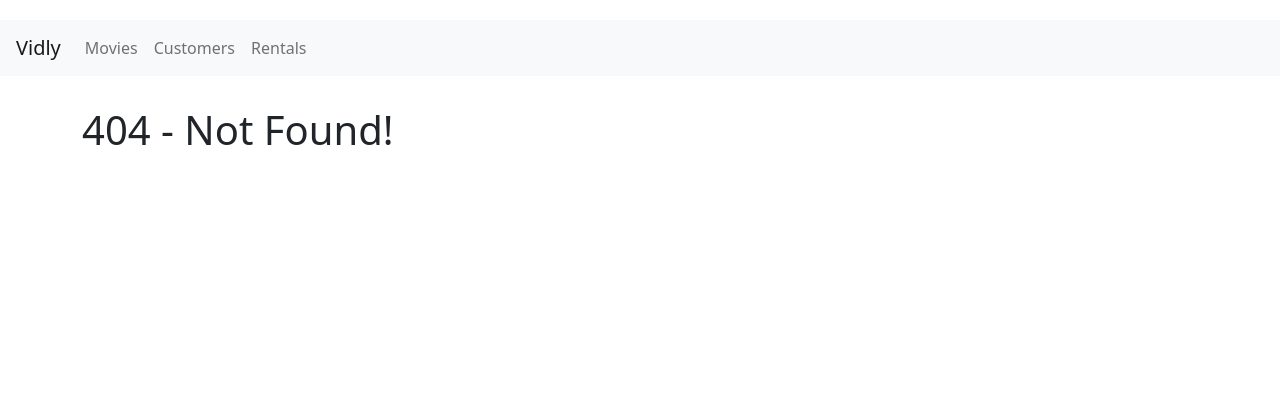
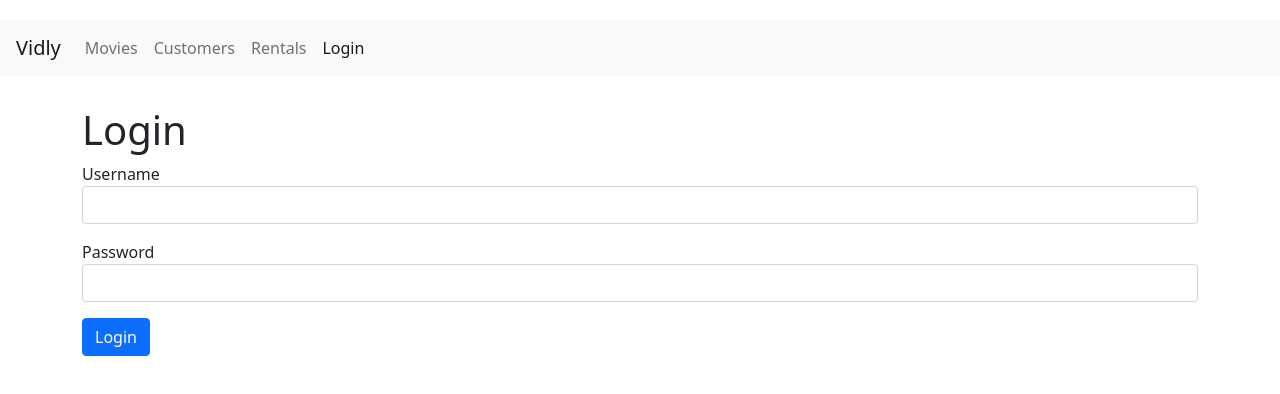
Before and after one commit to Roy-Gal-Git/Vidly-Project, a React (Create React App) app in the folder Frontend/vidly/: page /login in a window 1280 px wide. Before the commit this address led to /not-found. Shown: the top 394 px of the page. Built offline with nearby package versions, Linux system fonts and the light colour scheme.

Commit message:
Add login form

```diff
--- a/Frontend/vidly/src/App.js
+++ b/Frontend/vidly/src/App.js
@@ -6,6 +6,7 @@
 import MovieForm from "./components/movieForm";
 import NotFound from "./components/notFound";
 import NavBar from "./components/common/navBar";
+import LoginForm from "./components/loginForm";
 import "./App.css";
 
 class App extends Component {
@@ -19,11 +20,13 @@
               { name: "Movies", path: "/movies" },
               { name: "Customers", path: "/customers" },
               { name: "Rentals", path: "/rentals" },
+              { name: "Login", path: "/login" },
             ],
           }}
         />
         <main className="container">
           <Switch>
+            <Route path="/login" component={LoginForm}></Route>
             <Route path="/movies/:id" component={MovieForm}></Route>
             <Route path="/movies" component={Movies}></Route>
             <Route path="/customers" component={Customers}></Route>
--- /dev/null
+++ b/Frontend/vidly/src/components/loginForm.jsx
@@ -0,0 +1,29 @@
+import React, { Component } from "react";
+
+class LoginForm extends Component {
+  handleSubmit = (e) => {
+    e.preventDefault();
+    console.log("submitted");
+  };
+
+  render() {
+    return (
+      <div>
+        <h1>Login</h1>
+        <form onSubmit={this.handleSubmit}>
+          <div className="form-group mb-3">
+            <label htmlFor="username">Username</label>
+            <input id="username" type="text" className="form-control" />
+          </div>
+          <div className="form-group mb-3">
+            <label htmlFor="password">Password</label>
+            <input id="password" type="text" className="form-control" />
+          </div>
+          <button className="btn btn-primary">Login</button>
+        </form>
+      </div>
+    );
+  }
+}
+
+export default LoginForm;
```
